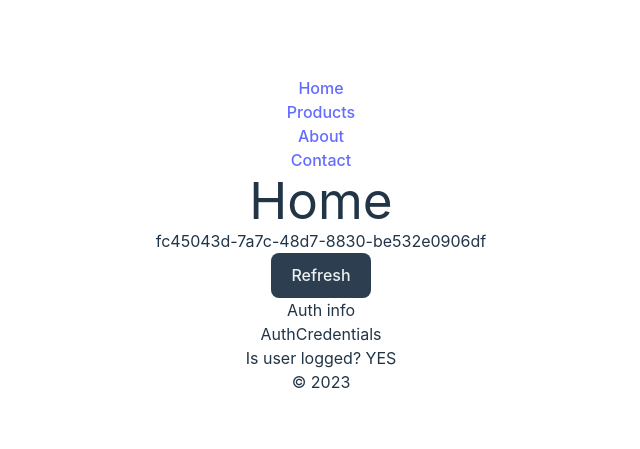
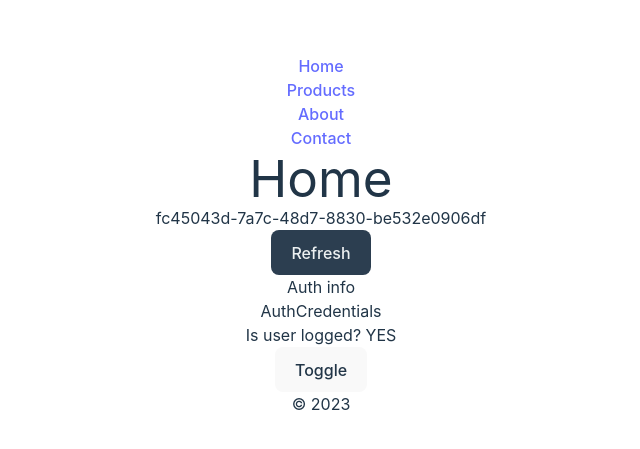
Before and after one commit to patrykomiotek/str3app, a React (Vite) app: page / in a window 1280 px wide. Shown: the part 165-614 px from the top of the page, without its empty margins (319-959 px from the left). Built offline with nearby package versions, Linux system fonts and the light colour scheme.

Commit message:
fix: typo in AuthInfo component

```diff
--- a/src/components/AuthContext/AuthCredentials.tsx
+++ b/src/components/AuthContext/AuthCredentials.tsx
@@ -8,6 +8,7 @@ export const AuthCredentials = () => {
     <div>
       <h3>AuthCredentials</h3>
       <p>Is user logged? {context.isLoggedIn ? "YES" : "NO"}</p>
+      <button>Toggle</button>
     </div>
   );
 };
```
